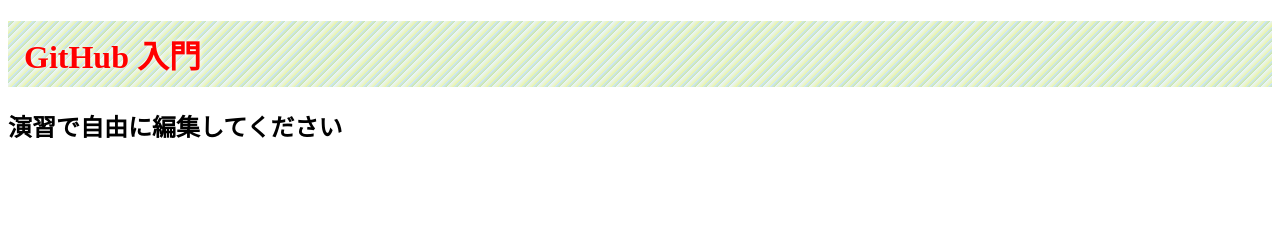
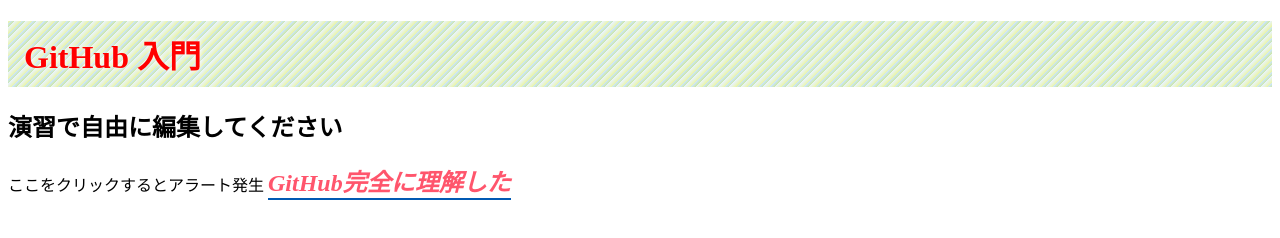
Before and after one commit to watanabe-tgoikfyuo17/github_ws, a plain HTML site: page index.html in a window 1280 px wide. Drawn offline with Linux system fonts and the light colour scheme.

Commit message:
add
line 12, 14

```diff
--- a/index.html
+++ b/index.html
@@ -9,9 +9,9 @@
     <h2>演習で自由に編集してください</h2>
 
     <!-- 変更箇所に困ったら下記のコメントアウトを外してください -->
-    <!--<div id="target">ここをクリックするとアラート発生</div>-->
+    <div id="target">ここをクリックするとアラート発生
 
-    <!--<div id="ok">GitHub完全に理解した</div>-->
+    <div id="ok">GitHub完全に理解した</div>
 
     <script src="./src/index.js"></script>
   </body>
```
